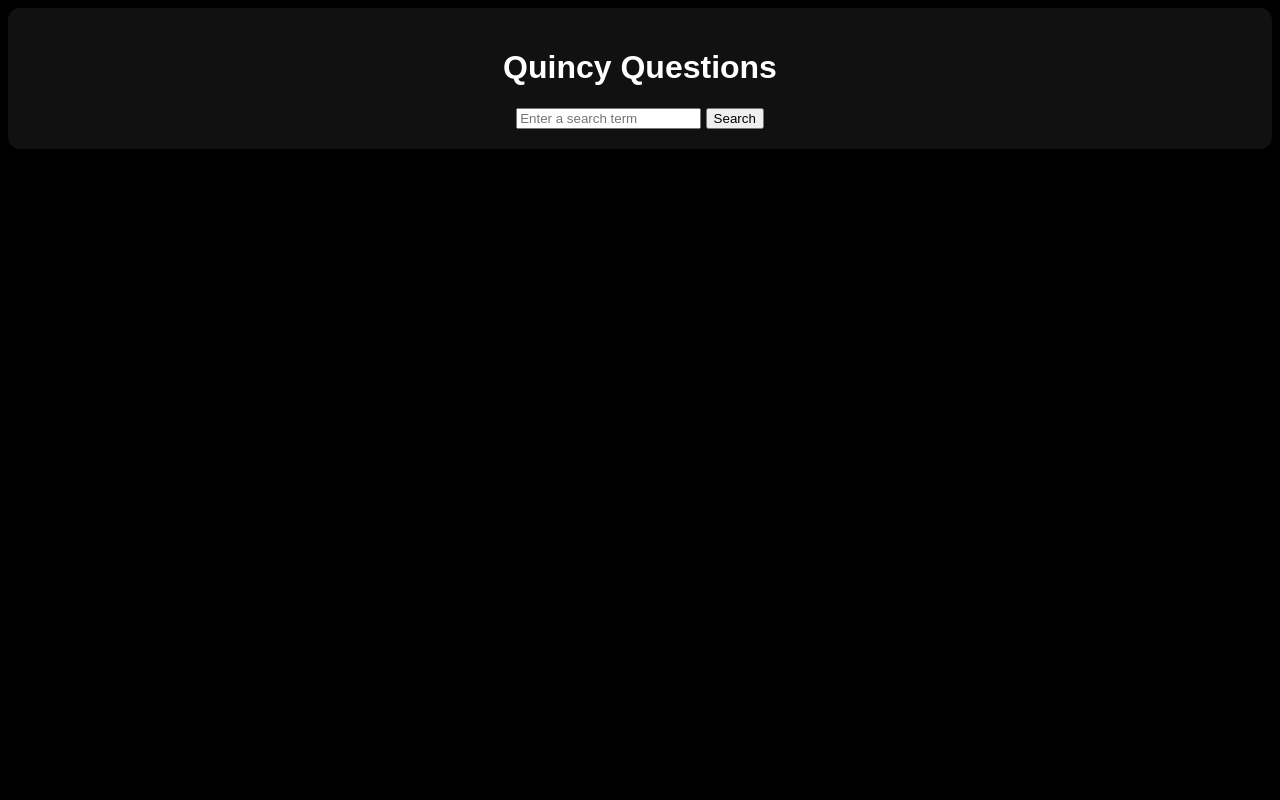
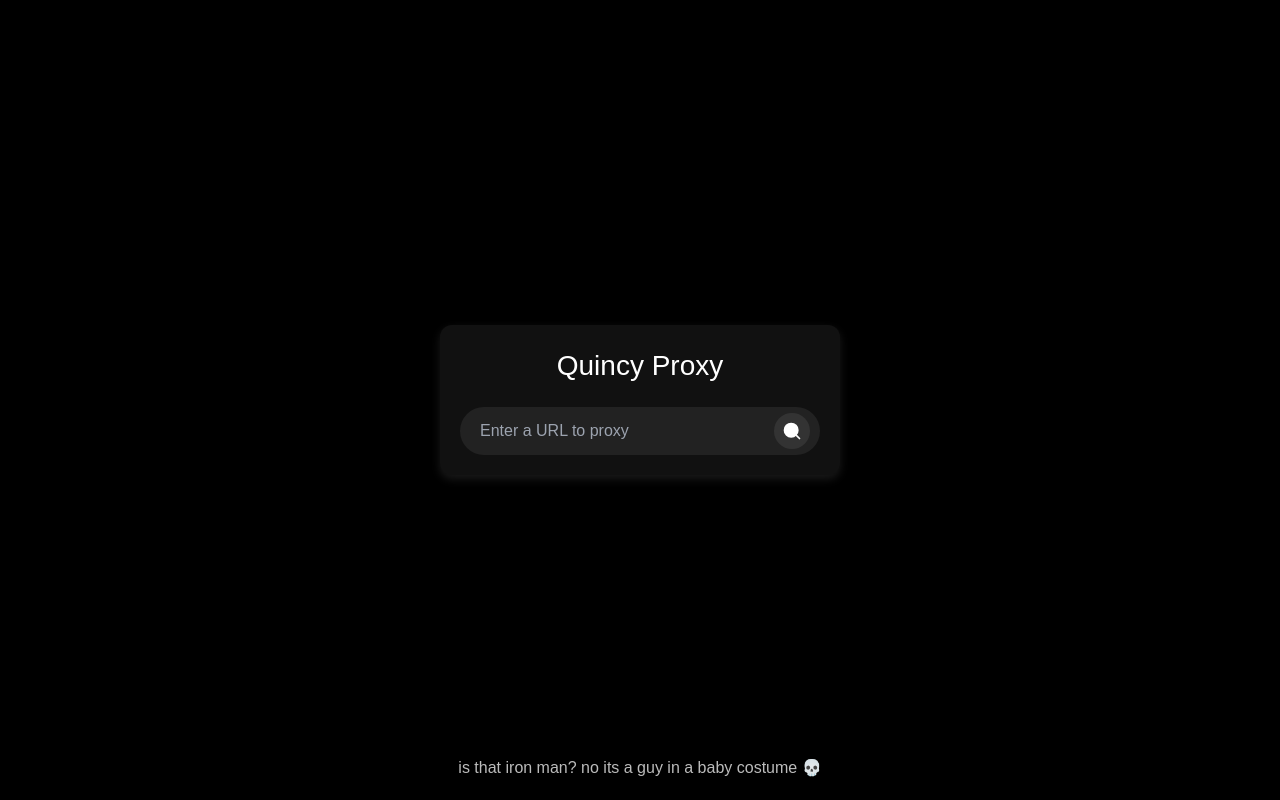
Before and after one commit to nsapple/first-vercel-app-, a website: page public/index.html in a window 1280 px wide. Drawn offline with nearby package versions, Linux system fonts and the light colour scheme.

Commit message:
Update index.html

```diff
--- a/public/index.html
+++ b/public/index.html
@@ -1,17 +1,95 @@
 <!DOCTYPE html>
 <html lang="en">
 <head>
-    <meta charset="UTF-8">
-    <title>Quincy Questions</title>
-    <link rel="stylesheet" href="/styles.css">
+  <meta charset="UTF-8">
+  <meta name="viewport" content="width=device-width, initial-scale=1.0">
+  <title>💀 Quincy Proxy 💀</title>
+  <link href="https://cdn.jsdelivr.net/npm/tailwindcss@2.2.19/dist/tailwind.min.css" rel="stylesheet">
+  <style>
+    body {
+      font-family: Arial, sans-serif;
+      background-color: #000;
+      color: #fff;
+      display: flex;
+      flex-direction: column;
+      justify-content: center;
+      align-items: center;
+      height: 100vh;
+      margin: 0;
+    }
+    .search-container {
+      text-align: center;
+      padding: 20px;
+      background-color: #111;
+      border-radius: 12px;
+      box-shadow: 0 4px 10px rgba(255, 255, 255, 0.1);
+      width: 400px;
+    }
+    .search-container h1 {
+      font-size: 28px;
+      margin-bottom: 20px;
+      color: #fff;
+    }
+    .search-bar {
+      position: relative;
+      width: 100%;
+    }
+    .search-bar input {
+      width: 100%;
+      padding: 12px 50px 12px 20px;
+      font-size: 16px;
+      border: none;
+      border-radius: 24px;
+      background-color: #222;
+      color: #fff;
+      outline: none;
+    }
+    .search-bar button {
+      position: absolute;
+      right: 10px;
+      top: 50%;
+      transform: translateY(-50%);
+      background: #333;
+      border: none;
+      border-radius: 50%;
+      padding: 8px;
+      cursor: pointer;
+    }
+    .search-bar button svg {
+      width: 20px;
+      height: 20px;
+      fill: #fff;
+    }
+    .search-bar button:hover svg {
+      fill: #ccc;
+    }
+    .footer-text {
+      position: absolute;
+      bottom: 20px;
+      text-align: center;
+      font-size: 16px;
+      color: #bbb;
+    }
+  </style>
 </head>
 <body>
-    <div class="search-container">
-        <h1>Quincy Questions</h1>
-        <form action="/api/search.js" method="get">
-            <input type="text" name="q" placeholder="Enter a search term" required>
-            <button type="submit">Search</button>
-        </form>
+  <div class="search-container">
+    <h1>Quincy Proxy</h1>
+    <div class="search-bar">
+      <form action="/proxy" method="get">
+        <input type="text" name="url" placeholder="Enter a URL to proxy" required>
+        <button type="submit">
+          <svg xmlns="http://www.w3.org/2000/svg" viewBox="0 0 24 24" fill="none" stroke="currentColor" stroke-width="2" stroke-linecap="round" stroke-linejoin="round">
+            <circle cx="11" cy="11" r="8"></circle>
+            <line x1="21" y1="21" x2="16.65" y2="16.65"></line>
+          </svg>
+        </button>
+      </form>
     </div>
+  </div>
+
+  <div class="footer-text">
+    is that iron man? no its a guy in a baby costume 💀
+  </div>
 </body>
 </html>
```
